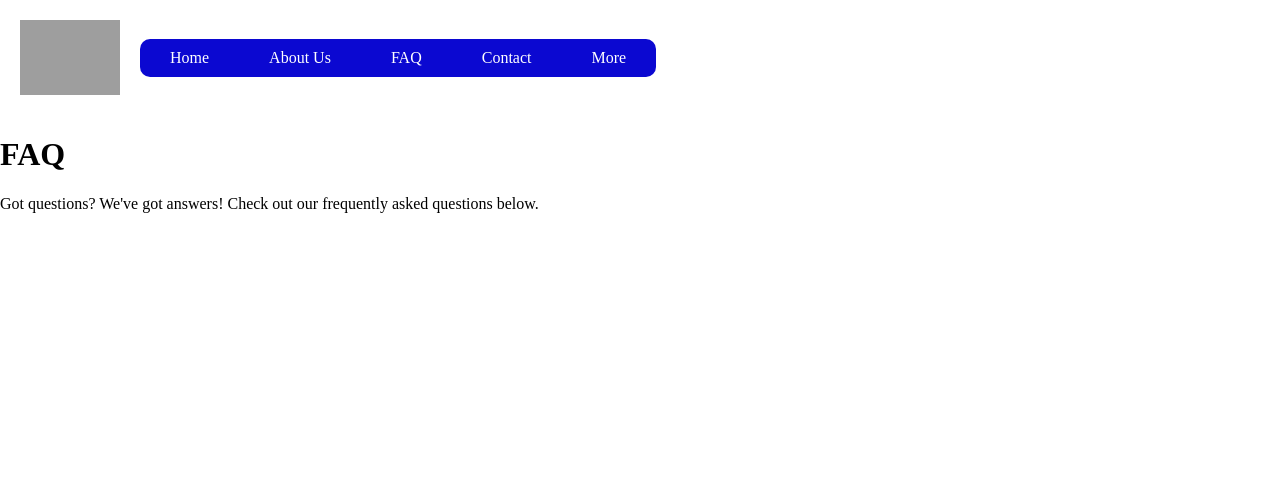
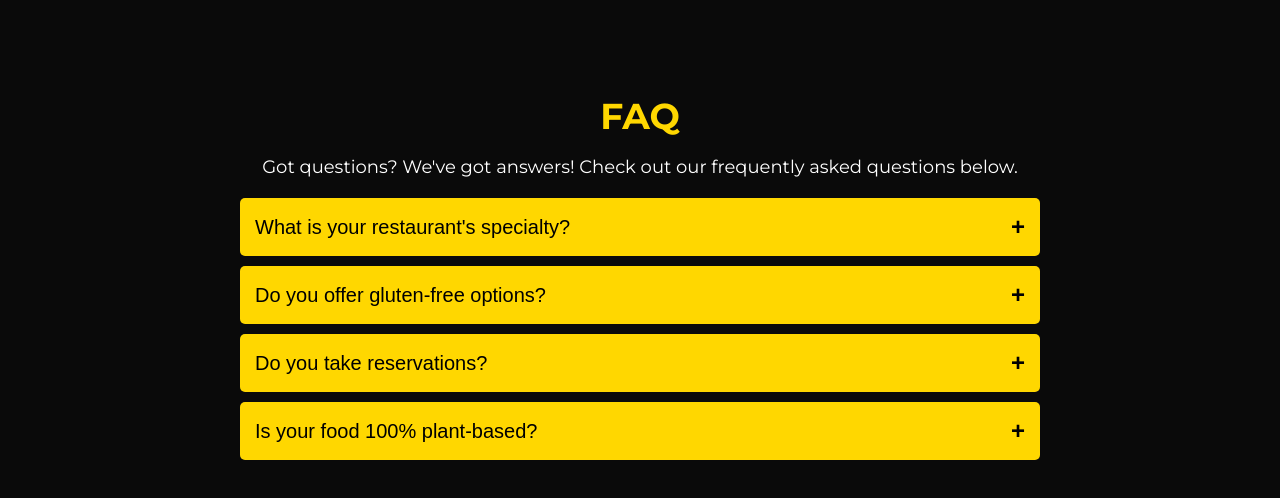
Before and after one commit to vamin09/navbar, a plain HTML site: page faq.html in a window 1280 px wide. Drawn offline with Linux system fonts and the light colour scheme; grey boxes are pictures that could not be loaded.

Commit message:
finshed faq

```diff
--- a/assets/css/faq.css
+++ b/assets/css/faq.css
@@ -1,88 +1,75 @@
 body {
+  font-family: 'Montserrat', sans-serif;
   margin: 0;
   padding: 0;
+  background-color: #0a0a0a;
+  color: white;
 }
 
-  .navbar {
+.container {
+  max-width: 800px;
+  margin: 50px auto;
   padding: 20px;
-    display: flex;
-    align-items: center;
+  text-align: center;
 }
 
-  .navbar img {
-    max-width: 100px;
-    height: auto;
-    margin-right: 20px;
+h1 {
+  font-size: 36px;
+  margin-bottom: 10px;
+  color: gold;
 }
 
-  .navbar-list {
-    list-style: none;
-    display: flex;
-    justify-content: center;
-    padding: 0;
-    margin: 0;
-    background-color: #0b08d1;
-    border-radius: 10px;
-  }
-
-  .navbar-link {
-    color: #FFFFFF;
-    text-decoration: none;
-    padding: 10px 15px;
-    display: block;
-  }
-
-  .navbar-item {
-    margin: 0 15px;
-  }
-
-  .hover-underline {
-    position: relative;
-    max-width: max-content;
-  }
-
-  .hover-underline::after {
-    content: "";
-    position: absolute;
-    left: 0;
-    bottom: 0;
-    width: 100%;
-    height: 2px;
-    background-color: #FFD700;
-    transform: scaleX(0);
-    opacity: 0;
-  }
-
-  .hover-underline:is(:hover, :focus-visible)::after {
-    transform: scaleX(1);
-    opacity: 1;
-  }
-
-.faq-content {
-    max-width: 800px;
-    margin: 0 auto;
-    padding: 20px;
-    background-color: #f9f9f9;
-    border-radius: 10px;
-    box-shadow: 0 4px 8px rgba(0, 0, 0, 0.1);
-  }
-
-  .faq-content h1 {
-    color: #0b08d1;
+p {
+  font-size: 18px;
   margin-bottom: 20px;
 }
 
-  .faq-item {
-    margin-bottom: 20px;
+.faq {
+  text-align: left;
 }
 
-  .faq-item h3 {
-    color: #0b08d1;
+.faq-item {
+  background-color: #222;
   margin-bottom: 10px;
+  border-radius: 5px;
+  overflow: hidden;
 }
 
-  .faq-item p {
-    font-size: 16px;
-    line-height: 1.6;
-    color: #333;
+.faq-question {
+  width: 100%;
+  background-color: gold;
+  color: black;
+  font-size: 20px;
+  padding: 15px;
+  border: none;
+  text-align: left;
+  cursor: pointer;
+  outline: none;
+  display: flex;
+  justify-content: space-between;
+  align-items: center;
+  transition: background-color 0.3s ease;
 }
+
+.faq-question:hover {
+  background-color: #d4af37;
+}
+
+.faq-answer {
+  background-color: #333;
+  color: white;
+  font-size: 18px;
+  padding: 0 15px;
+  max-height: 0;
+  overflow: hidden;
+  transition: max-height 0.3s ease-out, padding 0.3s ease-out;
+}
+
+.faq-answer.active {
+  padding: 15px;
+}
+
+.icon {
+  font-size: 24px;
+  font-weight: bold;
+}
--- /dev/null
+++ b/assets/js/faq.js
@@ -0,0 +1,22 @@
+document.addEventListener("DOMContentLoaded", function () {
+    const faqQuestions = document.querySelectorAll(".faq-question");
+
+    faqQuestions.forEach((question) => {
+        question.addEventListener("click", function () {
+            const answer = this.nextElementSibling;
+            const icon = this.querySelector(".icon");
+
+
+            answer.classList.toggle("active");
+
+
+            if (answer.classList.contains("active")) {
+                answer.style.maxHeight = answer.scrollHeight + "px";
+                icon.textContent = "−";
+            } else {
+                answer.style.maxHeight = null;
+                icon.textContent = "+";
+            }
+        });
+    });
+});
--- a/faq.html
+++ b/faq.html
@@ -11,36 +11,36 @@
   <title>FAQ</title>
 </head>
 <body>
-    <header class="header" data-header>
-        <div class="container">
-          <nav class="navbar" data-navbar>
-            <img src="https://www.pinclipart.com/picdir/big/50-506663_sky-diving-skydiving-clipart-png-transparent-png.png" alt="Logo">
-            <ul class="navbar-list">
-              <li class="navbar-item">
-                <a href="index.html" class="navbar-link hover-underline">Home</a>
-              </li>
-              <li class="navbar-item">
-                <a href="about.html" class="navbar-link hover-underline">About Us</a>
-              </li>
-              <li class="navbar-item">
-                <a href="faq.html" class="navbar-link hover-underline">FAQ</a>
-              </li>
-              <li class="navbar-item">
-                <a href="contact.html" class="navbar-link hover-underline">Contact</a>
-              </li>
-              <li class="navbar-item">
-                <a href="#More" class="navbar-link hover-underline">More</a>
-              </li>
-            </ul>
-          </nav>
-        </div>
-      </header>
 
   <div class="container">
     <h1>FAQ</h1>
     <p>Got questions? We've got answers! Check out our frequently asked questions below.</p>
+
+    <div class="faq">
+      <div class="faq-item">
+        <button class="faq-question">What is your restaurant's specialty? <span class="icon">+</span></button>
+        <div class="faq-answer">We specialize in farm-to-table vegan cuisine, using only fresh and organic ingredients.</div>
+      </div>
+
+      <div class="faq-item">
+        <button class="faq-question">Do you offer gluten-free options? <span class="icon">+</span></button>
+        <div class="faq-answer">Yes! We have a variety of gluten-free dishes available on our menu.</div>
+      </div>
+
+      <div class="faq-item">
+        <button class="faq-question">Do you take reservations? <span class="icon">+</span></button>
+        <div class="faq-answer">Yes, we recommend making a reservation, especially on weekends.</div>
+      </div>
+
+      <div class="faq-item">
+        <button class="faq-question">Is your food 100% plant-based? <span class="icon">+</span></button>
+        <div class="faq-answer">Absolutely! All our dishes are 100% vegan with no animal products.</div>
+      </div>
+
+    </div>
   </div>
 
+  <script src="./assets/js/faq.js"></script>
 
 </body>
 </html>
```
Lines whose indentation alone changed are shown as unchanged.
